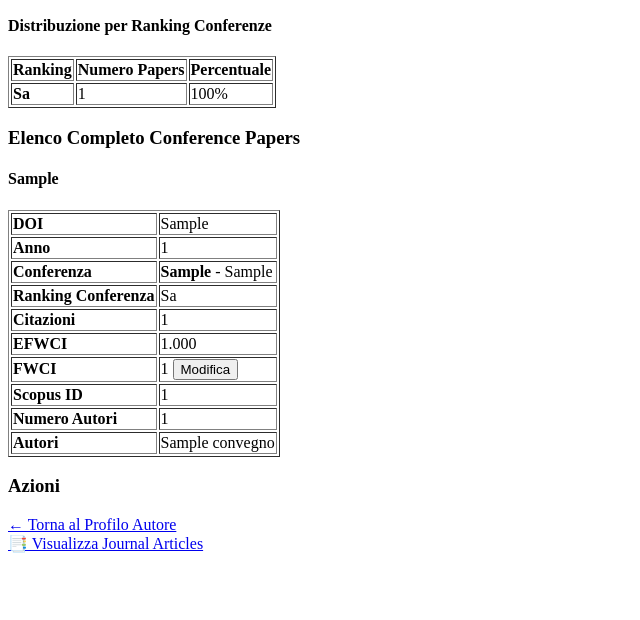
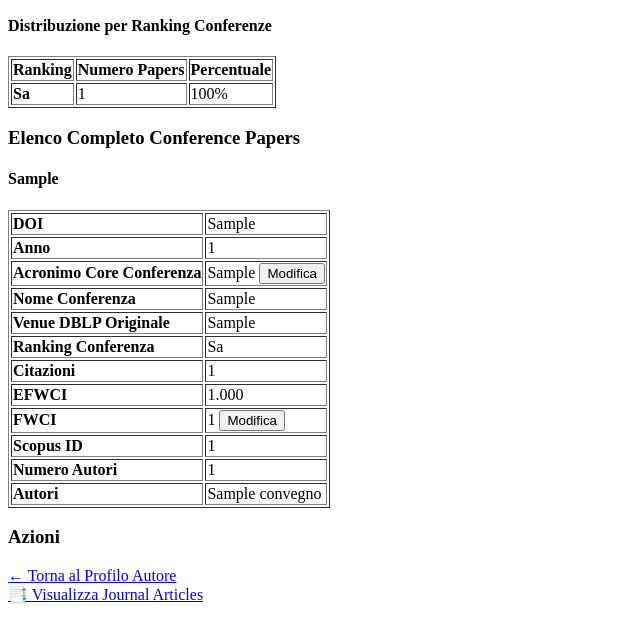
Before and after one commit to AndreaMonaco2912/docRanks, a PHP site: page /home/autore/conference_papers.php?scopus_id=1 in a window 1280 px wide. Shown: the part 448-1068 px from the top of the page, without its empty margins (0-640 px from the left). Before the commit the page ends 1001 px from the top, so only its background shows below. Run offline with PHP 8.4, Linux system fonts and the light colour scheme; tables that the repository leaves empty hold one stand-in row (values such as "Sample post").

Commit message:
Add possibility to change the acronym

```diff
--- a/api/AuthorProcessor.php
+++ b/api/AuthorProcessor.php
@@ -124,10 +124,8 @@ class AuthorProcessor
             return;
         }
 
-        $acronym = $this->conferenceRepository->insertConferenceIfNotExists($pub['venue']);
-        if (!$acronym) {
-            throw new Exception("Impossibile creare conferenza per: {$pub['venue']}");
-        }
+        $acronym = $this->conferenceRepository->findConferenceByVenue($pub['venue']);
+
         $paperData = prepareConferencePaperData($pub, $this->scopusData->getPublicationData($doi) ?? []);
         $paperData['acronimo'] = $acronym;
 
--- a/db/publication/PaperRepository.php
+++ b/db/publication/PaperRepository.php
@@ -33,6 +33,7 @@ class PaperRepository
             ac.anno,
             ac.numero_autori,
             ac.nome_autori,
+            ac.acronimo_dblp,
             ac.EFWCI,
             ac.FWCI,
             ac.citation_count,
@@ -69,4 +70,33 @@ class PaperRepository
     {
         return $this->publicationRepo->updateFWCI($doi, $fwci);
     }
+
+    public function updateConferenceAcronymByDblpVenue(string $dblpVenue, ?string $newAcronym): bool
+    {
+        if ($newAcronym !== null) {
+            $stmt = $this->mysqli->prepare("SELECT acronimo FROM CONFERENZE WHERE acronimo = ?");
+            if ($stmt) {
+                $stmt->bind_param("s", $newAcronym);
+                $stmt->execute();
+                $result = $stmt->get_result();
+                if ($result->num_rows === 0) {
+                    $newAcronym = null;
+                }
+            }
+        }
+
+        $stmt = $this->mysqli->prepare("
+            UPDATE ATTI_DI_CONVEGNO
+            SET acronimo = ?
+            WHERE acronimo_dblp = ?
+        ");
+
+        if (!$stmt) return false;
+
+        $stmt->bind_param("ss", $newAcronym, $dblpVenue);
+        $success = $stmt->execute();
+        $stmt->close();
+
+        return $success;
+    }
 }
--- a/db/publication/PublicationRepository.php
+++ b/db/publication/PublicationRepository.php
@@ -47,9 +47,9 @@ class PublicationRepository
             $placeholders = "{$basePlaceholders}, ?, ?";
             $types = "{$baseTypes}ss";
         } else {
-            $fields = "{$baseFields}, {$lastColumnName}";
-            $placeholders = "{$basePlaceholders}, ?";
-            $types = "{$baseTypes}s";
+            $fields = "{$baseFields}, acronimo_dblp, {$lastColumnName}";
+            $placeholders = "{$basePlaceholders}, ?, ?";
+            $types = "{$baseTypes}ss";
         }
 
         $stmt = $this->mysqli->prepare("
@@ -72,6 +72,8 @@ class PublicationRepository
 
         if ($isArticle) {
             $values[] = $data['dblpRivista'];
+        } else {
+            $values[] = $data['acronimo_dblp'];
         }
         $values[] = $data[$lastColumnName];
 
--- a/home/autore/conference_papers.php
+++ b/home/autore/conference_papers.php
@@ -14,6 +14,7 @@ if (empty($scopus_id)) {
 }
 
 handleFWCIUpdate($mysqli, $scopus_id, 'paper');
+handleAcronymUpdate($mysqli, $scopus_id);
 
 $authorRepo = new AuthorRepository($mysqli, $scopus_id);
 $paperRepo = new PaperRepository($mysqli);
@@ -30,7 +31,7 @@ $stats = calculatePublicationStats($conference_papers);
 $ranking_distribution = [];
 
 foreach ($conference_papers as $paper) {
-    $ranking = $paper['ranking_conferenza'] ?? 'N/A';
+    $ranking = $paper['ranking_conferenza'] ?? 'F';
     $ranking_distribution[$ranking] = ($ranking_distribution[$ranking] ?? 0) + 1;
 }
 
@@ -92,14 +93,22 @@ arsort($ranking_distribution);
                             <td><strong>Anno</strong></td>
                             <td><?php echo $paper['anno']; ?></td>
                         </tr>
+                        <?php renderEditableAcronym($paper); ?>
                         <tr>
-                            <td><strong>Conferenza</strong></td>
+                            <td><strong>Nome Conferenza</strong></td>
                             <td>
-                                <strong><?php echo htmlspecialchars($paper['acronimo']); ?></strong>
-                                <?php if ($paper['titolo_conferenza']): ?>
-                                    - <?php echo htmlspecialchars($paper['titolo_conferenza']); ?>
-                                <?php endif; ?>
+                                <?php
+                                if ($paper['titolo_conferenza']) {
+                                    echo htmlspecialchars($paper['titolo_conferenza']);
+                                } else {
+                                    echo htmlspecialchars($paper['acronimo_dblp'] ?? 'N/A');
+                                }
+                                ?>
                             </td>
+                        </tr>
+                        <tr>
+                            <td><strong>Venue DBLP Originale</strong></td>
+                            <td><?php echo htmlspecialchars($paper['acronimo_dblp'] ?? 'N/A'); ?></td>
                         </tr>
                         <tr>
                             <td><strong>Ranking Conferenza</strong></td>
@@ -127,7 +136,7 @@ arsort($ranking_distribution);
                                     }
                                     echo "<span style='{$color}'>{$ranking}</span>";
                                 } else {
-                                    echo '<em>N/A</em>';
+                                    echo "<span style='color: gray;'>F</span>";
                                 }
                                 ?>
                             </td>
--- a/includes/publication_handlers.php
+++ b/includes/publication_handlers.php
@@ -46,6 +46,24 @@ function handleJournalIdUpdate($mysqli, $scopus_id)
     }
 }
 
+function handleAcronymUpdate($mysqli, $scopus_id)
+{
+    if ($_SERVER['REQUEST_METHOD'] === 'POST' && isset($_POST['update_acronym'])) {
+        $dblp_venue = trim($_POST['dblp_venue']);
+        $new_acronym = trim($_POST['new_acronym']);
+
+        if (!empty($dblp_venue)) {
+            $paperRepo = new PaperRepository($mysqli);
+
+            $acronym_to_set = empty($new_acronym) ? null : $new_acronym;
+
+            if ($paperRepo->updateConferenceAcronymByDblpVenue($dblp_venue, $acronym_to_set)) {
+                header("Location: conference_papers.php?scopus_id=" . urlencode($scopus_id));
+            }
+        }
+    }
+}
+
 function renderEditableFWCI($publication, $label = 'FWCI')
 {
     $doi_hash = md5($publication['DOI']);
@@ -64,6 +82,31 @@ function renderEditableFWCI($publication, $label = 'FWCI')
                     <button type="submit" name="update_fwci">Salva</button>
                     <button type="button" class="btn-cancel">Annulla</button>
                 </form>
+            </div>
+        </td>
+    </tr>
+<?php
+}
+
+function renderEditableAcronym($paper)
+{
+    $doi_hash = md5($paper['DOI']);
+?>
+    <tr>
+        <td><strong>Acronimo Core Conferenza</strong></td>
+        <td>
+            <div id="edit_acronym_<?php echo $doi_hash; ?>" style="display: inline;">
+                <span><?php echo htmlspecialchars($paper['acronimo'] ?? 'N/A'); ?></span>
+                <button type="button" class="btn-edit">Modifica</button>
+            </div>
+            <div id="form_acronym_<?php echo $doi_hash; ?>" style="display: none;">
+                <form method="post" style="display: inline;">
+                    <input type="hidden" name="dblp_venue" value="<?php echo htmlspecialchars($paper['acronimo_dblp']); ?>">
+                    <input type="text" name="new_acronym" value="<?php echo htmlspecialchars($paper['acronimo'] ?? ''); ?>" placeholder="Acronimo">
+                    <button type="submit" name="update_acronym">Salva</button>
+                    <button type="button" class="btn-cancel">Annulla</button>
+                </form>
+                <br><small>Modifica l'acronimo per tutti i paper con venue DBLP: "<?php echo htmlspecialchars($paper['acronimo_dblp']); ?>"</small>
             </div>
         </td>
     </tr>
--- a/includes/publication_parser.php
+++ b/includes/publication_parser.php
@@ -29,6 +29,7 @@ function prepareConferencePaperData($publication, $scopus_data = [])
         'numero_autori' => $numero_autori,
         'DOI' => $publication['doi'],
         'nome_autori' => $authors_string,
+        'acronimo_dblp' => $publication['venue'],
         'FWCI' => null,
         'citation_count' => $scopus_data['citation'] ?? null,
         'scopus_id' => $scopus_data['scopus_id'] ?? null,
```
Also changed, not shown: db/core/ConferenceRepository.php (+22 -22 lines), sql/docranks.sql (+5 -4 lines).
